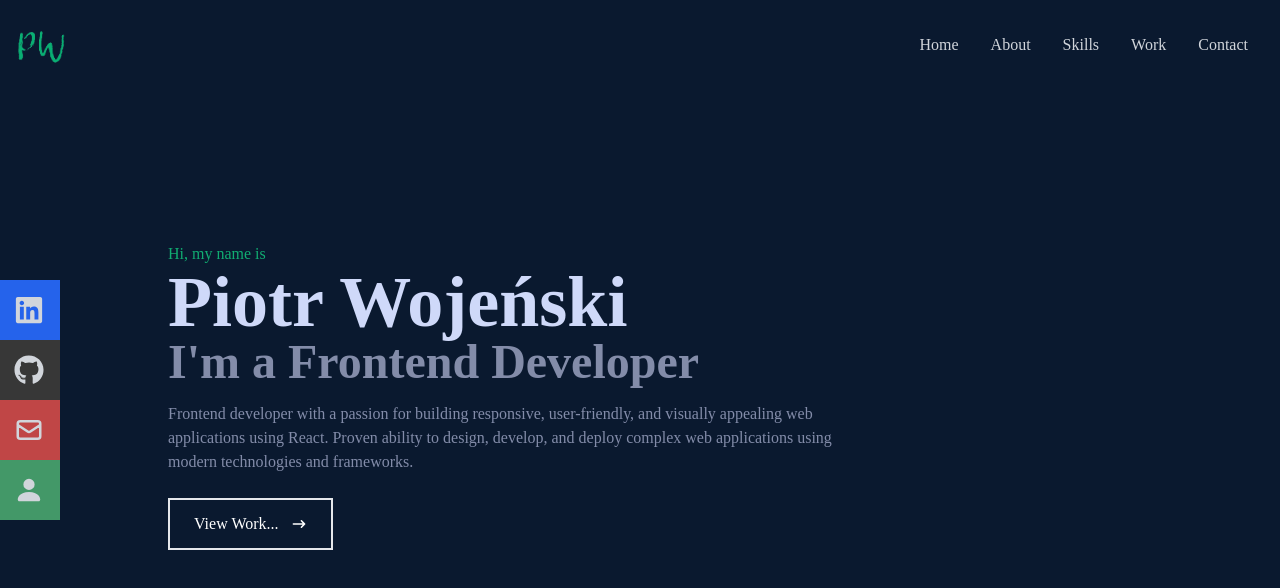
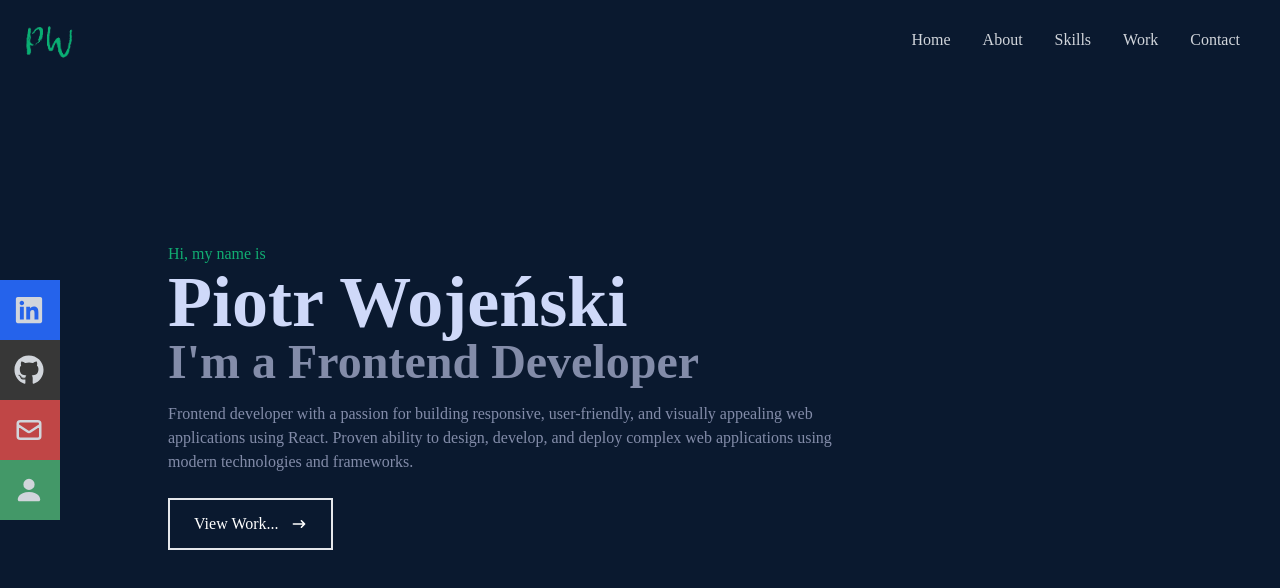
Before and after one commit to PiotrWojenski/my-portfolio, a React (Create React App) app: page / in a window 1280 px wide. Shown: the top 588 px of the page. Built offline with nearby package versions, Linux system fonts and the light colour scheme.

Commit message:
Update Navbar styling

```diff
--- a/src/components/Navbar.jsx
+++ b/src/components/Navbar.jsx
@@ -10,7 +10,7 @@ const Navbar = () => {
 	const handleClick = () => setShowMenu(!showMenu)
 
 	return (
-		<div className="fixed w-full h-[90px] flex justify-between items-center px-4  text-gray-300 bg-[#0a192f]">
+		<div className="fixed w-full h-[80px] flex justify-between items-center px-6  text-gray-300 bg-[#0a192f]">
 			<img src={Logo} alt="Logo" style={{ width: '50px' }} />
 
 			{/* menu*/}
```
